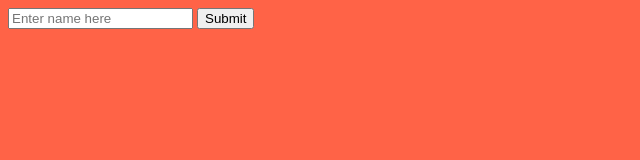
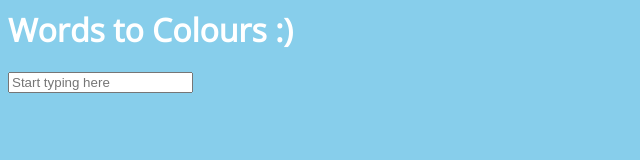
Before and after one commit to melatonind/ascii_to_hex, a plain HTML site: page index.html in a window 1280 px wide. Shown: the whole page, without its empty margins (0-640 px from the left). Drawn offline with nearby package versions, Linux system fonts and the light colour scheme.

Commit message:
Onkeypress added and styling

```diff
--- a/converter.js
+++ b/converter.js
@@ -1,6 +1,6 @@
 function toColour() {
 
-	var output = document.getElementById('name').value; // get ascii input
+	var input = document.getElementById('input').value; // get ascii input
 
 	var hexOutput = "";
 
@@ -9,8 +9,8 @@ function toColour() {
 
 	// Convert ascii to hex and distribute them appropriately into hexArray
 	// Each array element only stores 6 chars as hex colours have 6 chars,
-	for (i = 0; i < output.length; i++) {
-		hexOutput += output.charCodeAt(i).toString(16);
+	for (i = 0; i < input.length; i++) {
+		hexOutput += input.charCodeAt(i).toString(16);
 		if (hexOutput.length >= 6) {
 			hexArray[arrayNum] = hexOutput;
 			hexOutput ="";
@@ -49,7 +49,7 @@ function toColour() {
 	}
 
 	// append hex output to html
-	document.getElementById("junk").innerHTML += hexOutput;
+	document.getElementById("junk").innerHTML = hexOutput;
 
 	console.log(percentage);
 	console.log(style);
--- a/index.html
+++ b/index.html
@@ -1,11 +1,13 @@
 <html>
 <head>
 	<script src="converter.js" type = "text/javascript" /></script>
+	<link href='http://fonts.googleapis.com/css?family=Open+Sans' rel='stylesheet' type='text/css'>
 </head>
 
 <style>
    #bohday {
-		background: tomato;
+		font-family: 'Open Sans', 'sans-serif';
+		background: skyBlue;
 		color: white;
 		}
    #junk {
@@ -17,10 +19,10 @@
 </style>
 
 <body id="bohday">
-	<form>
-		<input id="name" placeholder="Enter name here" />
-		<input type="button" value="Submit" onClick="toColour()"/>
-	</form>
+	<h1>
+		Words to Colours :)
+	</h1>
+	<input id="input" placeholder="Start typing here" onkeydown="toColour()"/>
 
 	<p id = "junk"></p>
 
```
